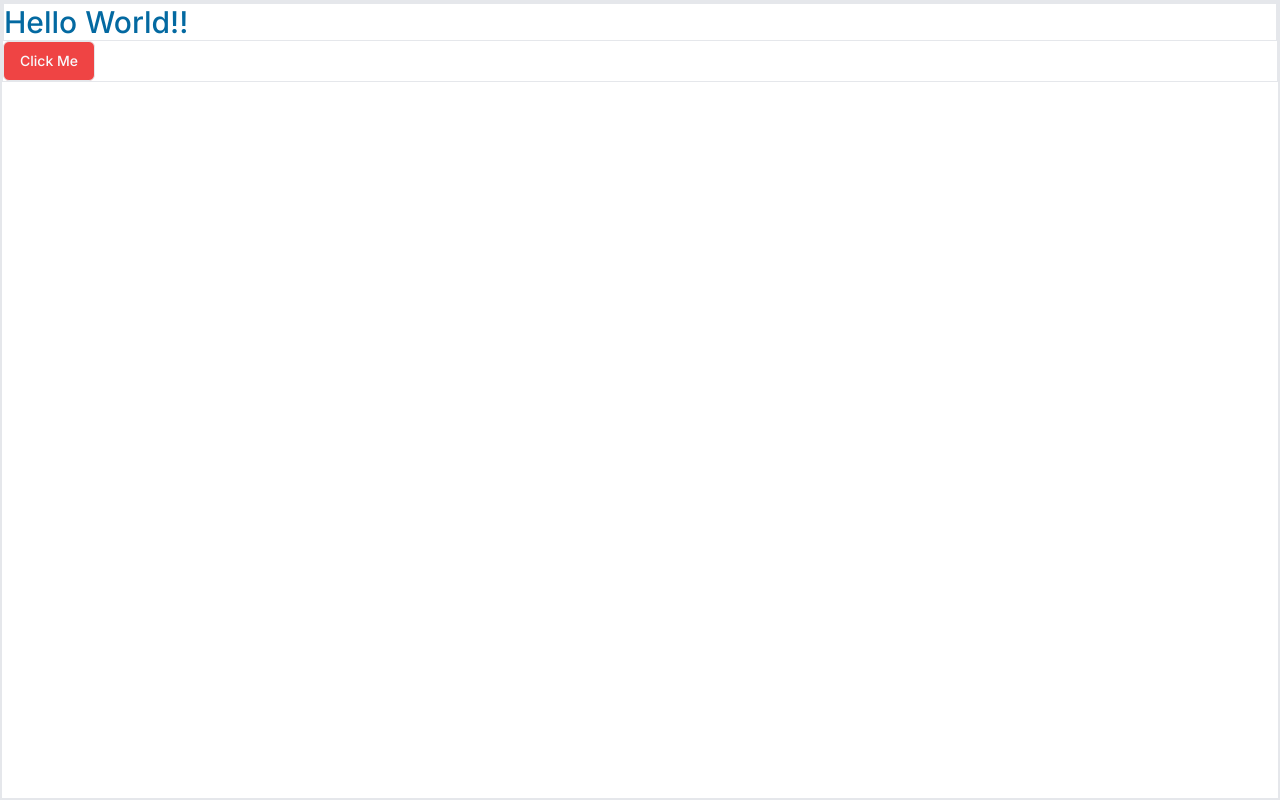
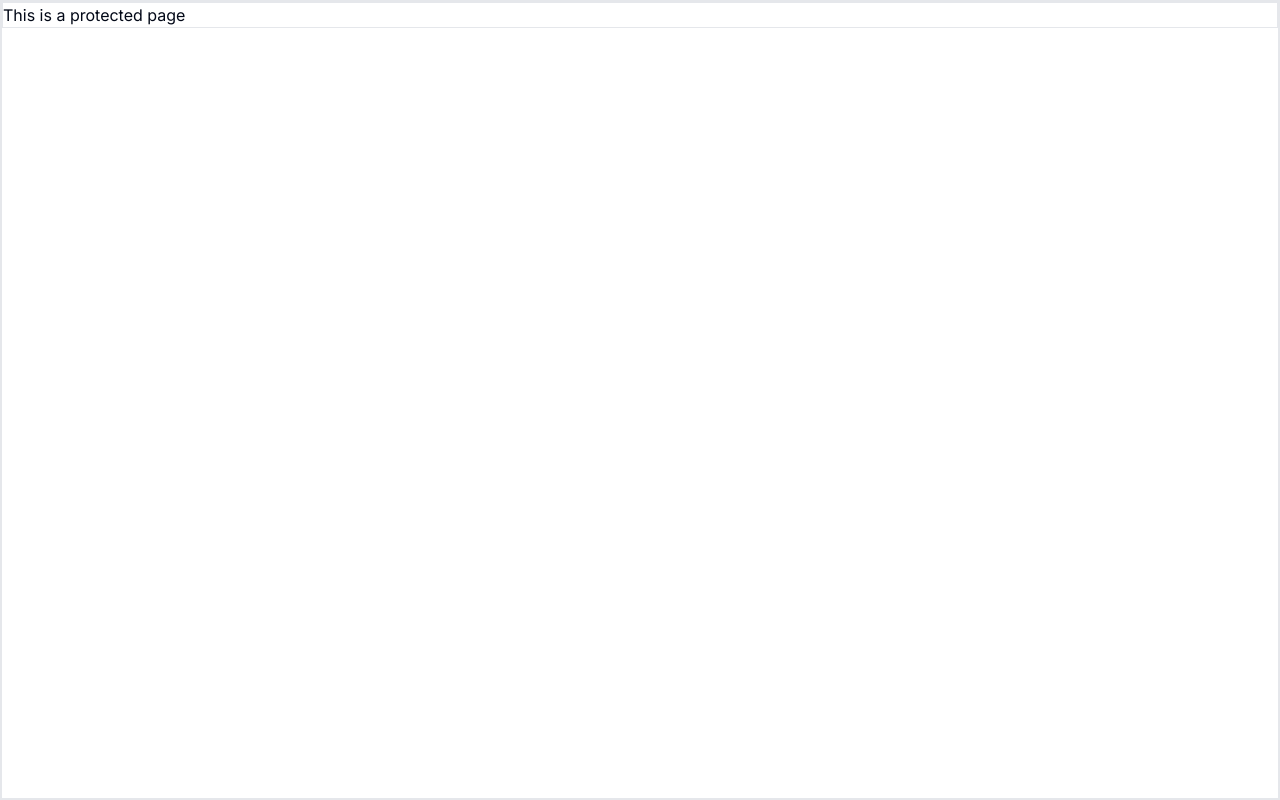
Before and after one commit to CS50Aish/fullstacklmscourse, a Next.js app in the folder lms-tutorial/: page / in a window 1280 px wide. Built offline with nearby package versions, Linux system fonts and the light colour scheme.

Commit message:
Updated Files

```diff
--- a/lms-tutorial/app/(auth)/(routes)/sign-in/page.tsx
+++ b/lms-tutorial/app/(auth)/(routes)/sign-in/page.tsx
@@ -0,0 +1,9 @@
+const SignInPage = () => {
+    return (
+        <div>
+            This is an unprotected page
+        </div>
+    );
+}
+
+export default SignInPage;
--- a/lms-tutorial/app/(dashboard)/(routes)/page.tsx
+++ b/lms-tutorial/app/(dashboard)/(routes)/page.tsx
@@ -1,10 +1,6 @@
-import { Button } from "@/components/ui/button";
 
 export default function Home() {
   return (
-    <div>
-      <p className='text-3xl font-medium text-sky-700'>Hello World!!</p>
-      <Button variant={"destructive"}>Click Me</Button>
-    </div>
+    <p>This is a protected page</p>
   )
 }
```
